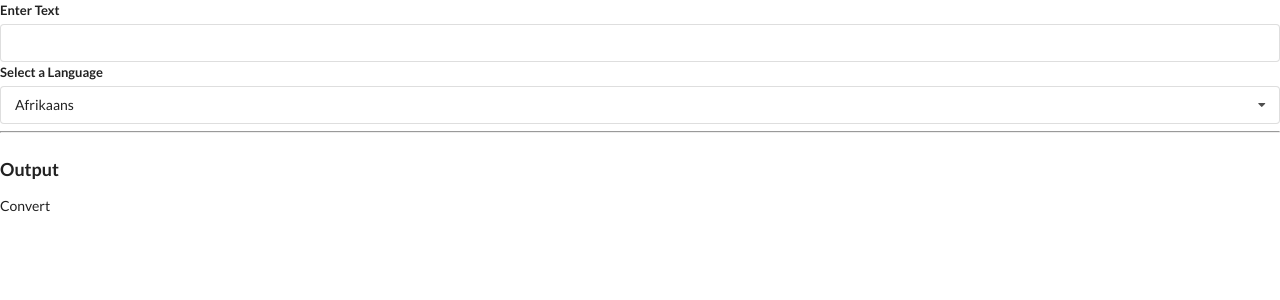
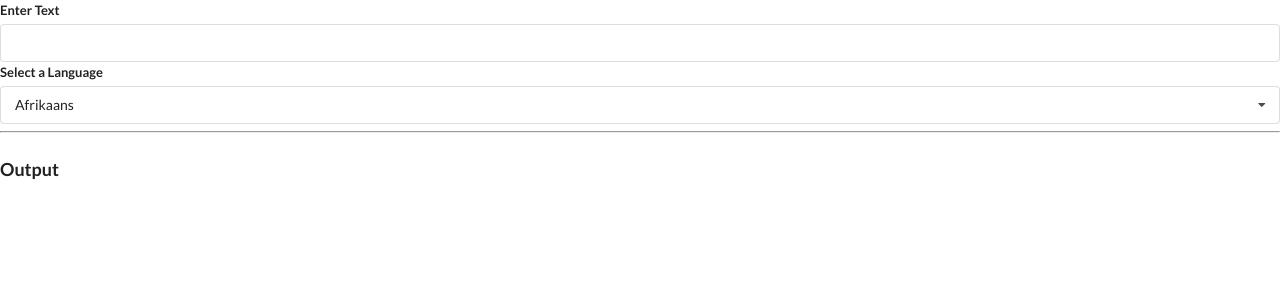
Before and after one commit to kicok/hooks-widget, a React (Create React App) app: page / in a window 1280 px wide. Shown: the top 300 px of the page. Built offline with nearby package versions, Linux system fonts and the light colour scheme; no server answers.

Commit message:
Displaying Tranlated Text

```diff
--- a/src/components/Convert.js
+++ b/src/components/Convert.js
@@ -1,10 +1,32 @@
 import React, { useState, useEffect } from 'react';
+import axios from 'axios';
 
 const Convert = ({ language, text }) => {
+  const [translated, setTranslated] = useState('');
+
   useEffect(() => {
-    console.log('New language or text');
+    const doTranslation = async () => {
+      const { data } = await axios.post(
+        'https://translation.googleapis.com/language/translate/v2',
+        {},
+        {
+          params: {
+            q: text,
+            target: language.value,
+            key: 'AIzaSyCHUCmpR7cT_yDFHC98CZJy2LTms-IwDlM',
+          },
+        }
+      );
+      setTranslated(data.data.translations[0].translatedText);
+    };
+
+    doTranslation();
   }, [language, text]);
-  return <div>Convert</div>;
+  return (
+    <div>
+      <h1 className="ui header">{translated}</h1>
+    </div>
+  );
 };
 
 export default Convert;
--- a/src/components/Translate.js
+++ b/src/components/Translate.js
@@ -21,9 +21,6 @@
   },
 ];
 
-//https://translation.googleapis.com/language/translate/v2
-//AIzaSyCHUCmpR7cT_yDFHC98CZJy2LTms-IwDlM
-//
 const Translate = () => {
   const [language, setLanguage] = useState(options[0]);
   const [text, setText] = useState('');
```
